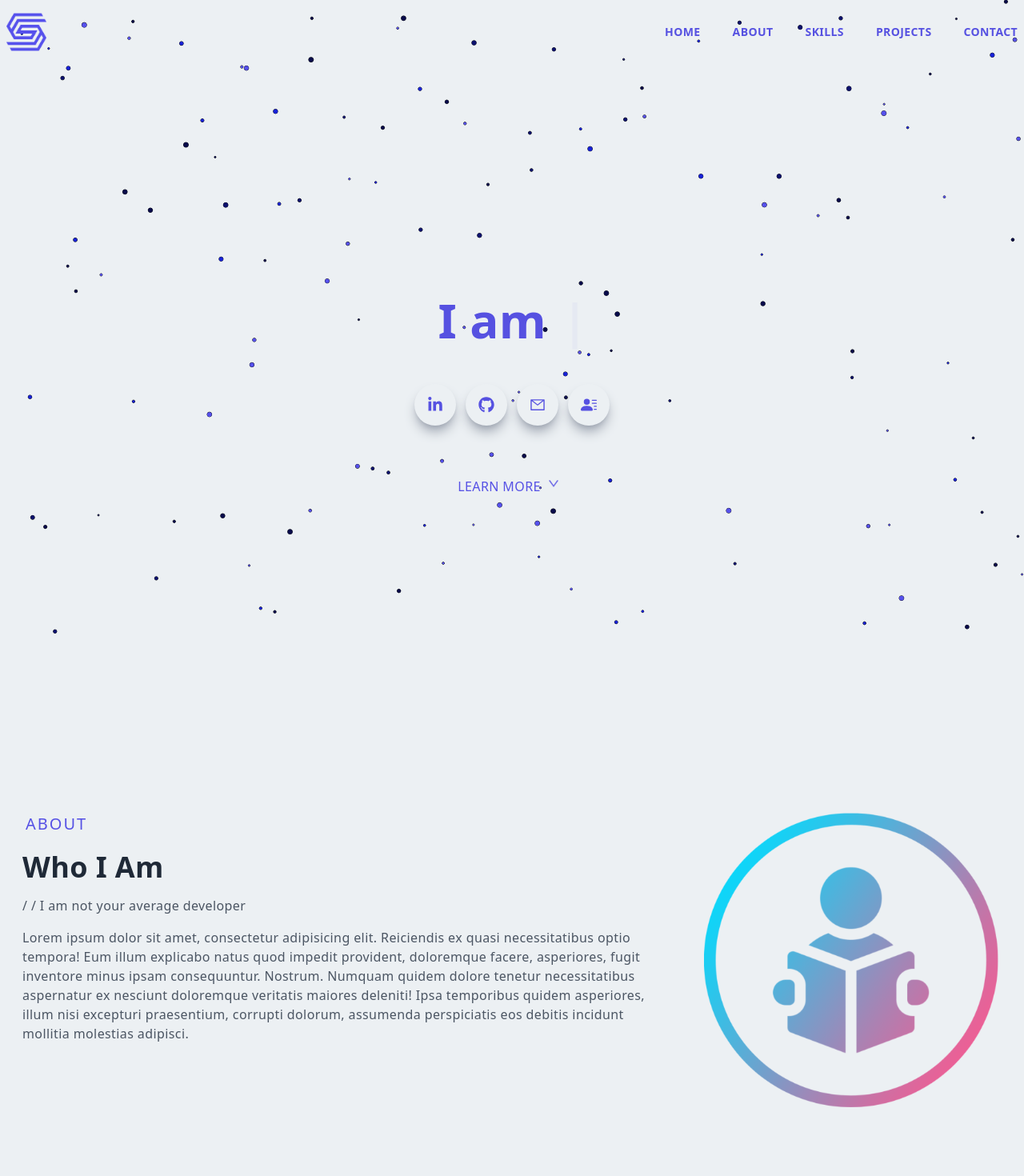
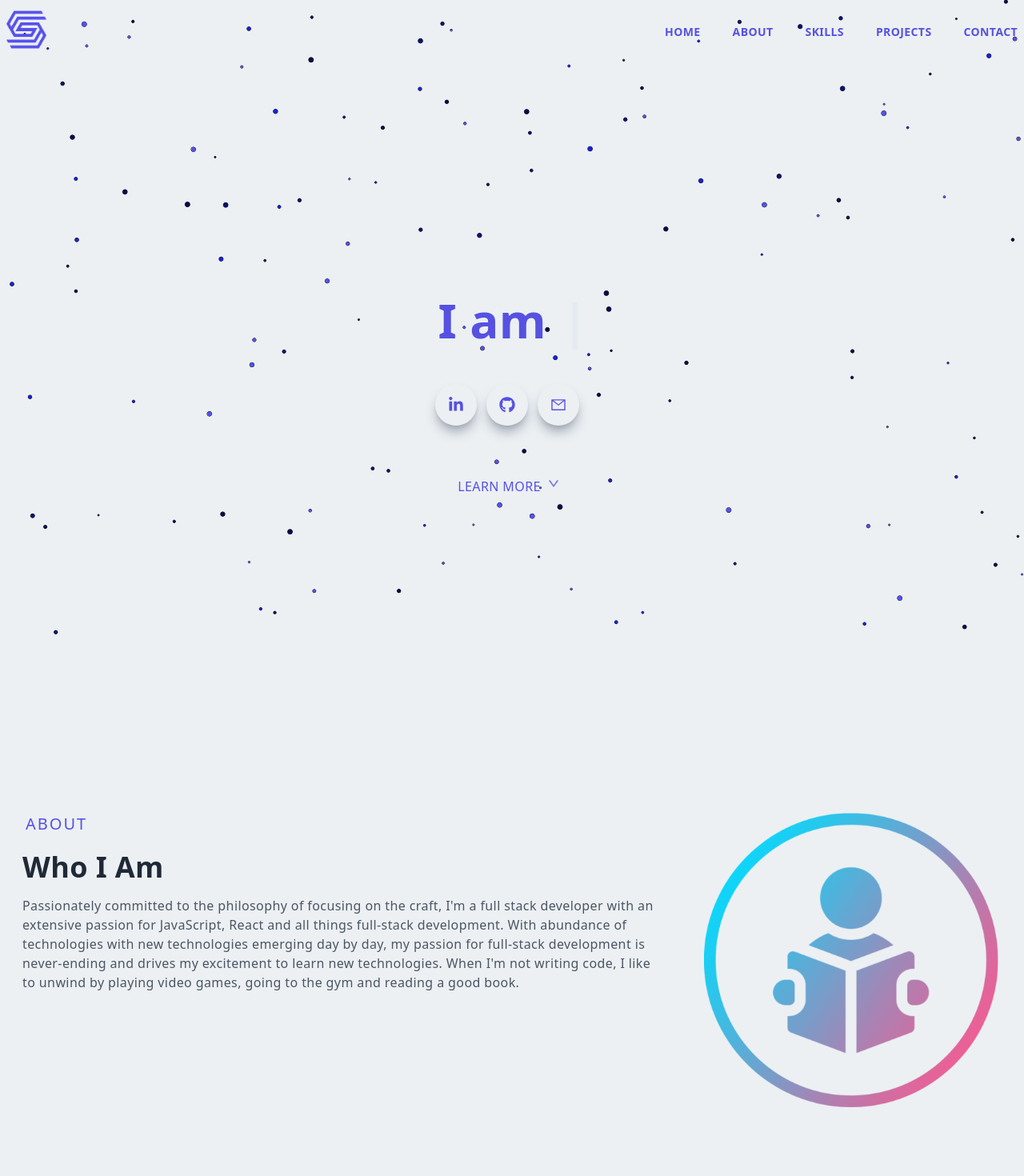
Before and after one commit to Sowie00/portfolio_site, a Next.js app: page / in a window 1280 px wide. Shown: the top 1470 px of the page at 80% size. Built offline with nearby package versions, Linux system fonts and the light colour scheme; no server answers; the database is empty.

Commit message:
added UI animations

```diff
--- a/src/components/About/About.jsx
+++ b/src/components/About/About.jsx
@@ -5,46 +5,53 @@ import aboutImg from "../../../public/assets/about.png";
 
 const About = () => {
   return (
+    <div id="about" className="w-full md:h-screen p-2 flex items-center py-16">
+      <div className="max-w-[1240px] m-auto md:grid grid-cols-3 gap-8">
         <motion.div
+          className="col-span-2"
           initial={{
             x: -200,
+            opacity: 0,
           }}
           transition={{
-        duration: 1.2,
+            duration: 2.0,
+            delay: 1.5,
           }}
-      whileInView={{ x: 0 }}
+          whileInView={{ opacity: 1, x: 0 }}
+          viewport={{ once: true }}
         >
-      <div
-        id="about"
-        className="w-full md:h-screen p-2 flex items-center py-16"
-      >
-        <div className="max-w-[1240px] m-auto md:grid grid-cols-3 gap-8">
-          <div className="col-span-2">
           <p className="uppercase p-3 text-xl tracking-widest text-[#5651e5]">
             About
           </p>
           <h2 className="p-2">Who I Am</h2>
           <p className="p-2 text-gray-600">
-              / / I am not your average developer
+            Passionately committed to the philosophy of focusing on the craft,
+            I'm a full stack developer with an extensive passion for JavaScript,
+            React and all things full-stack development. With abundance of
+            technologies with new technologies emerging day by day, my passion
+            for full-stack development is never-ending and drives my excitement
+            to learn new technologies. When I'm not writing code, I like to
+            unwind by playing video games, going to the gym and reading a good
+            book.
           </p>
-            <p className="p-2 text-gray-600">
-              Lorem ipsum dolor sit amet, consectetur adipisicing elit.
-              Reiciendis ex quasi necessitatibus optio tempora! Eum illum
-              explicabo natus quod impedit provident, doloremque facere,
-              asperiores, fugit inventore minus ipsam consequuntur. Nostrum.
-              Numquam quidem dolore tenetur necessitatibus aspernatur ex
-              nesciunt doloremque veritatis maiores deleniti! Ipsa temporibus
-              quidem asperiores, illum nisi excepturi praesentium, corrupti
-              dolorum, assumenda perspiciatis eos debitis incidunt mollitia
-              molestias adipisci.
-            </p>
-          </div>
+        </motion.div>
+        <motion.div
+          initial={{
+            x: 200,
+            opacity: 0,
+          }}
+          transition={{
+            duration: 2.0,
+          }}
+          whileInView={{ opacity: 1, x: 0 }}
+          viewport={{ once: true }}
+        >
           <div className="w-full h-auto m-auto rounded-xl flex items-center justify-center p-3 hover:scale-105 ease-in duration-300">
             <Image src={aboutImg} width={2000} height={2000} />
           </div>
+        </motion.div>
       </div>
     </div>
-    </motion.div>
   );
 };
 
--- a/src/components/Main/Main.jsx
+++ b/src/components/Main/Main.jsx
@@ -16,13 +16,40 @@ const Main = () => {
   return (
     <div id="home" className="w-full h-screen text-center">
       <div className="relative w-full h-full p-2 flex justify-center items-center">
+        <motion.div
+          initial={{
+            y: -500,
+            opacity: 0,
+            scale: 0.5,
+          }}
+          animate={{
+            y: 0,
+            opacity: 1,
+            scale: 1,
+          }}
+          transition={{ duration: 1.0, delay: 2.5 }}
+        >
           <div className="flex justify-center items-center">
             <h1 className="py-4 text-[#5651e1]">
               <span>{text}</span>
               <Cursor cursorColor="#5651e1" />
             </h1>
           </div>
+        </motion.div>
         <div className="pt-10 absolute top-1/2">
+          <motion.div
+            initial={{
+              x: -500,
+              opacity: 0,
+              scale: 0.5,
+            }}
+            animate={{
+              x: 0,
+              opacity: 1,
+              scale: 1,
+            }}
+            transition={{ duration: 1.0, delay: 3.0 }}
+          >
             <div className="flex items-center justify-between max-w-[330px] m-auto py-10">
               <a
                 href="https://www.linkedin.com/in/sourav-pandya-a999a7204/"
@@ -47,10 +74,21 @@ const Main = () => {
                   <AiOutlineMail color="#5651e1" size={20} />
                 </div>
               </Link>
-            <div className="rounded-full bg-[#ecf0f3] shadow-lg shadow-gray-400 p-4 cursor-pointer transition-all ease-in-out hover:-translate-y-1 hover:shadow-lg hover:shadow-indigo-500">
-              <BsPersonLinesFill color="#5651e1" size={20} />
             </div>
-          </div>
+          </motion.div>
+          <motion.div
+            initial={{
+              y: 500,
+              opacity: 0,
+              scale: 0.5,
+            }}
+            animate={{
+              y: 0,
+              opacity: 1,
+              scale: 1,
+            }}
+            transition={{ duration: 1.0, delay: 3.5 }}
+          >
             <div className="flex justify-center items-center">
               <Link href="/#about">
                 <button className="w-full p-4 text-md flex justify-center items-center cursor-pointer transition-all ease-in duration-300 hover:-translate-y-1 hover:shadow-lg hover:shadow-indigo-500">
@@ -61,6 +99,7 @@ const Main = () => {
                 </button>
               </Link>
             </div>
+          </motion.div>
         </div>
       </div>
     </div>
--- a/src/components/Navbar/Navbar.jsx
+++ b/src/components/Navbar/Navbar.jsx
@@ -6,6 +6,7 @@ import { FaLinkedinIn, FaGithub } from "react-icons/fa";
 import { BsPersonLinesFill } from "react-icons/bs";
 import { useRouter } from "next/router";
 import logoImg from "../../../public/assets/logo.png";
+import { motion } from "framer-motion";
 
 const Navbar = () => {
   const [nav, setNav] = useState(false);
@@ -47,6 +48,19 @@ const Navbar = () => {
         }
       >
         <div className="flex justify-between items-center w-full h-full px-2 2xl:px-16">
+          <motion.div
+            initial={{
+              x: -500,
+              opacity: 0,
+              scale: 0.5,
+            }}
+            animate={{
+              x: 0,
+              opacity: 1,
+              scale: 1,
+            }}
+            transition={{ duration: 1.5, delay: 1.5 }}
+          >
             <Link href="/">
               <Image
                 className=" transition-all hover:ease-in duration-300 hover:scale-105 cursor-pointer hover:shadow-lg shadow-indigo-500"
@@ -56,6 +70,20 @@ const Navbar = () => {
                 height="50"
               />
             </Link>
+          </motion.div>
+          <motion.div
+            initial={{
+              x: 500,
+              opacity: 0,
+              scale: 0.5,
+            }}
+            animate={{
+              x: 0,
+              opacity: 1,
+              scale: 1,
+            }}
+            transition={{ duration: 1.5, delay: 1.0 }}
+          >
             <div>
               <ul style={{ color: `#5651e1` }} className="hidden md:flex">
                 <Link href="/">
@@ -92,6 +120,7 @@ const Navbar = () => {
                 />
               </div>
             </div>
+          </motion.div>
         </div>
 
         <div
@@ -203,10 +232,6 @@ const Navbar = () => {
                       <AiOutlineMail className="transition-all hover:text-[#5651e1]" />
                     </div>
                   </Link>
-
-                  <div className="rounded-full animate-button shadow-lg shadow-gray-400 p-3 cursor-pointer hover:scale-105 ease-in duration-200 hover:shadow-xl hover:shadow-indigo-500">
-                    <BsPersonLinesFill className="transition-all hover:text-[#5651e1]" />
-                  </div>
                 </div>
               </div>
             </div>
--- a/src/components/Skills/Skills.jsx
+++ b/src/components/Skills/Skills.jsx
@@ -1,6 +1,7 @@
 import Image from "next/image";
 import React from "react";
 import { skillsData } from "../../../constants/Data";
+import { motion } from "framer-motion";
 const Skills = (props) => {
   return (
     <div id="skills" className="w-full lg:h-screen p-2">
@@ -13,11 +14,22 @@ const Skills = (props) => {
           {skillsData.map((item) => (
             <div
               key={item._id}
-              className=" h-36 shadow-xl shadow-gray-200 p-2 bg-gradient-to-r from-[#89D4CF] to-[#734AE8] rounded-xl transition-all ease-in-out hover:-translate-y-1 hover:shadow-lg hover:shadow-indigo-500 hover:ease-in duration-300"
+              className=" h-36 shadow-xl shadow-gray-200 p-2 bg-gradient-to-r from-[#89D4CF] to-[#734AE8] rounded-full transition-all ease-in-out hover:-translate-y-1 hover:shadow-lg hover:shadow-indigo-500 hover:ease-in duration-300"
             >
-              <div className="flex h-full w-full items-center rounded-md justify-center bg-white">
+              <motion.div
+                key={item._id}
+                className="flex h-full w-full items-center rounded-full justify-center bg-white"
+                initial={{
+                  opacity: 0,
+                }}
+                transition={{
+                  duration: 1.5,
+                }}
+                whileInView={{ opacity: 1 }}
+                viewport={{ once: true }}
+              >
                 <div className="grid grid-cols-2 gap-4 justify-center items-center">
-                  <div className="m-auto animate-bounce">
+                  <div className="m-auto">
                     <Image src={item.image} width="64px" height="64px" alt="" />
                   </div>
                   <div
@@ -27,7 +39,7 @@ const Skills = (props) => {
                     <h3>{item.skillName}</h3>
                   </div>
                 </div>
-              </div>
+              </motion.div>
             </div>
           ))}
         </div>
```
Also changed, not shown: 1 other file (tests, documents, lock files or other folders). Lines whose indentation alone changed are shown as unchanged.
